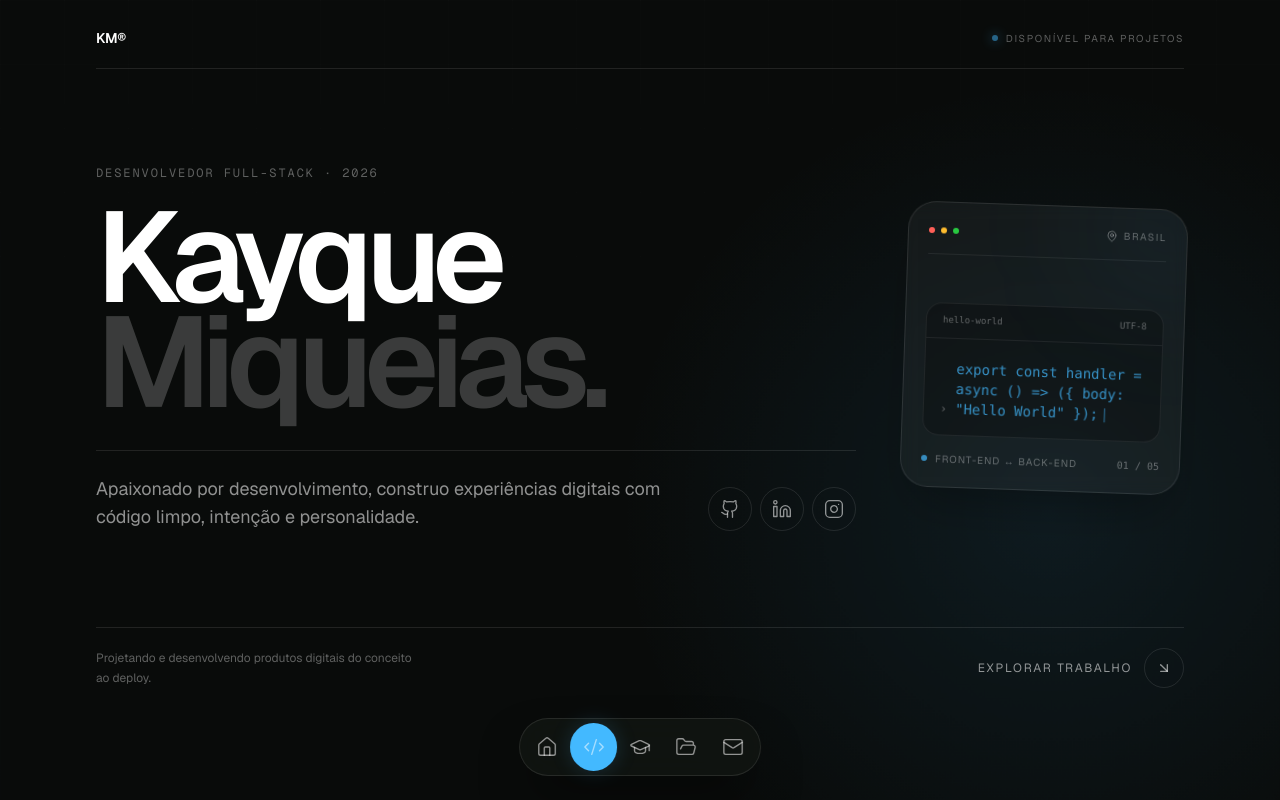
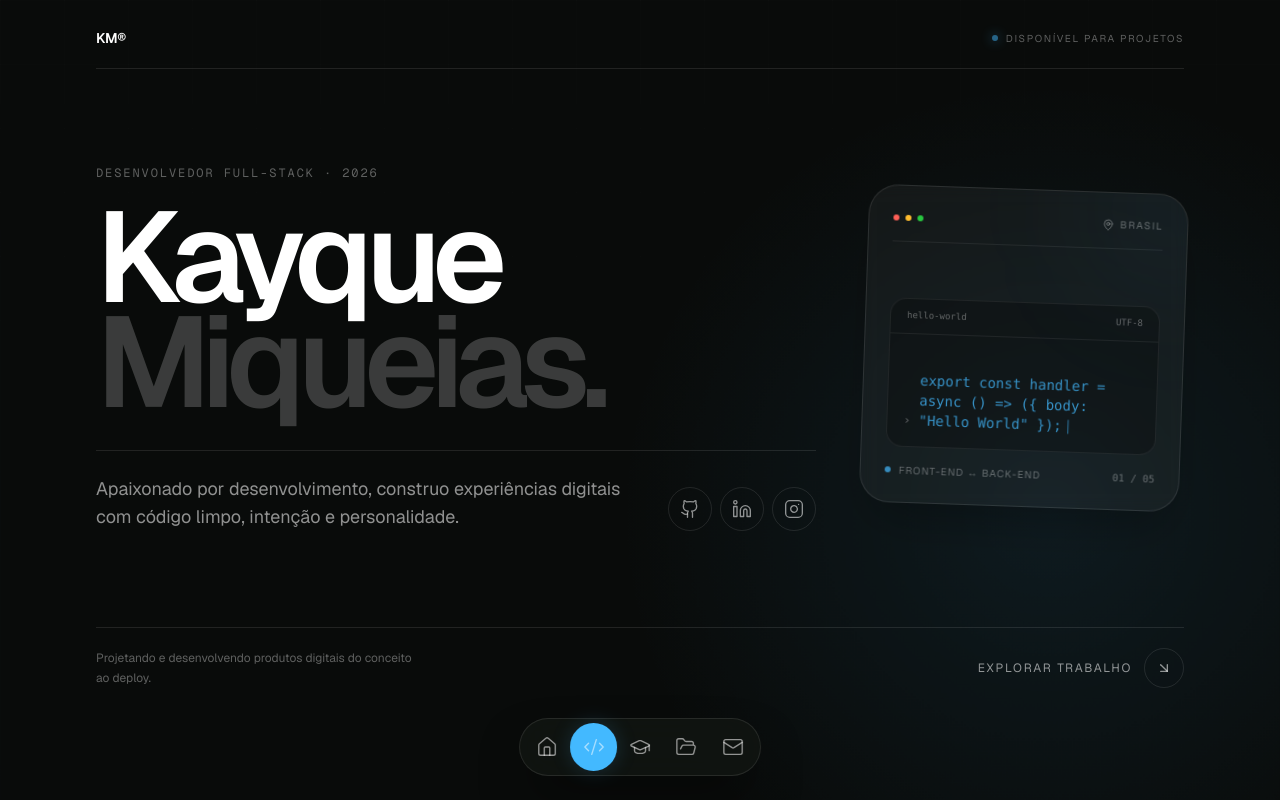
Before and after one commit to kayquemab/Portfolio, a Next.js app in the folder portifolio/: page / in a window 1280 px wide. Shown: the top 800 px of the page. Built offline with nearby package versions, Linux system fonts and the light colour scheme.

Commit message:
melhoria final

```diff
--- a/portifolio/src/features/inicio/components/secao-inicio.jsx
+++ b/portifolio/src/features/inicio/components/secao-inicio.jsx
@@ -24,7 +24,7 @@ export default function SecaoInicio() {
         </div>
       </header>
 
-      <div className="mx-auto grid w-full max-w-7xl flex-1 items-center gap-12 py-16 lg:grid-cols-[minmax(0,1.55fr)_minmax(280px,0.45fr)] lg:py-20">
+      <div className="mx-auto grid w-full max-w-7xl flex-1 items-center gap-12 py-16 lg:grid-cols-[minmax(0,1.5fr)_minmax(320px,0.5fr)] lg:py-20">
         <div className="text-left">
           <p className="eyebrow mb-6 text-[10px] text-white/35 sm:text-xs">Desenvolvedor full-stack · 2026</p>
 
@@ -41,7 +41,7 @@ export default function SecaoInicio() {
           </div>
         </div>
 
-        <aside className="relative overflow-hidden rounded-[28px] border border-white/10 bg-white/[0.04] p-5 text-left shadow-2xl shadow-black/30 backdrop-blur-sm lg:rotate-2">
+        <aside className="relative overflow-hidden rounded-[30px] border border-white/10 bg-white/[0.04] p-6 text-left shadow-2xl shadow-black/30 backdrop-blur-sm lg:rotate-2">
           <div className="pointer-events-none absolute -right-16 -top-16 size-40 rounded-full bg-[#43b9ff]/[0.07] blur-3xl" />
 
           <div className="relative flex items-center justify-between border-b border-white/[0.07] pb-4 text-[10px] uppercase tracking-[0.14em] text-white/35">
@@ -53,12 +53,12 @@ export default function SecaoInicio() {
             <span className="flex items-center gap-1.5"><MapPin className="size-3" /> Brasil</span>
           </div>
 
-          <div className="relative mt-12 overflow-hidden rounded-2xl border border-white/[0.07] bg-black/25">
+          <div className="relative mt-14 overflow-hidden rounded-2xl border border-white/[0.07] bg-black/25">
             <div className="flex items-center justify-between border-b border-white/[0.07] px-4 py-2.5 font-mono text-[9px] text-white/35">
               <span>hello-world</span>
               <span>UTF-8</span>
             </div>
-            <div className="flex min-h-24 items-end gap-2 p-4">
+            <div className="flex min-h-28 items-end gap-2 p-4">
               <span className="mb-0.5 font-mono text-xs text-white/35" aria-hidden="true">›</span>
               <p className="break-words font-mono text-xs leading-5 text-[#43b9ff]/75 sm:text-sm">
                 {textoDigitado}
```
